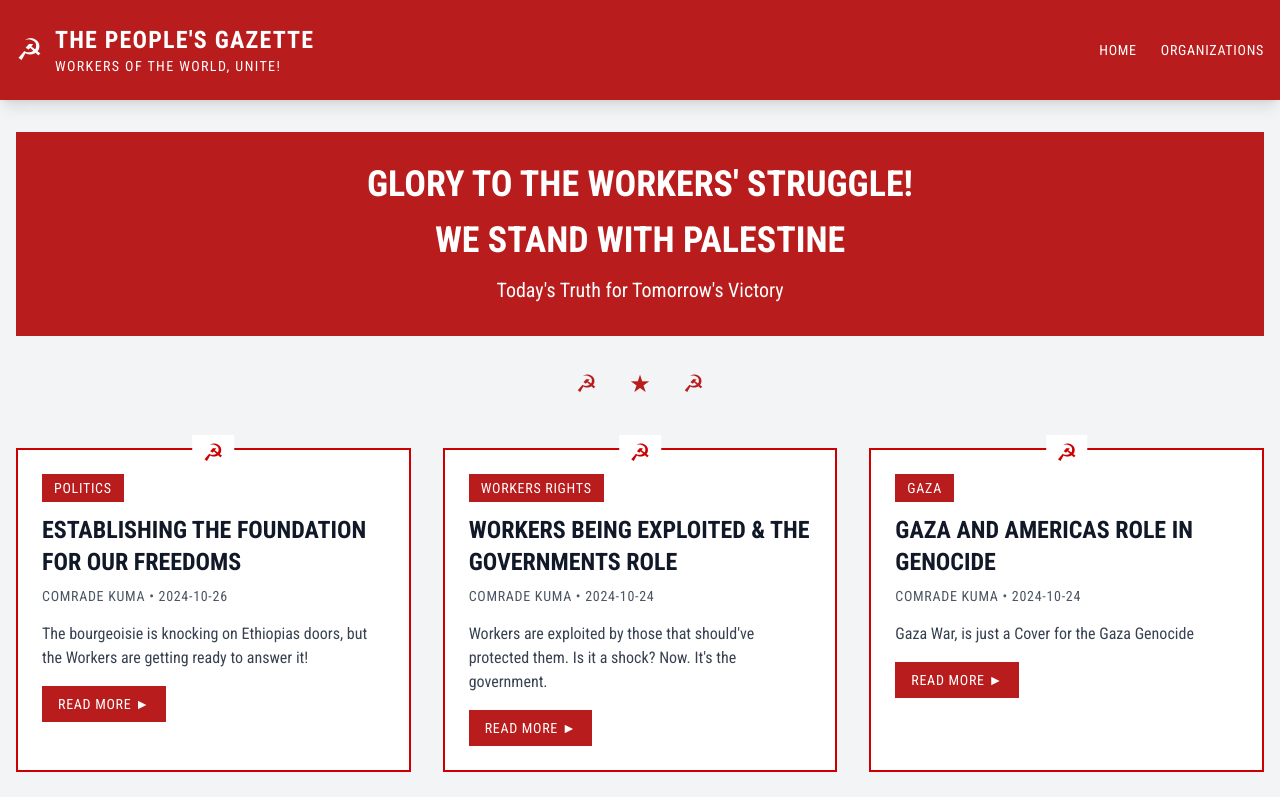
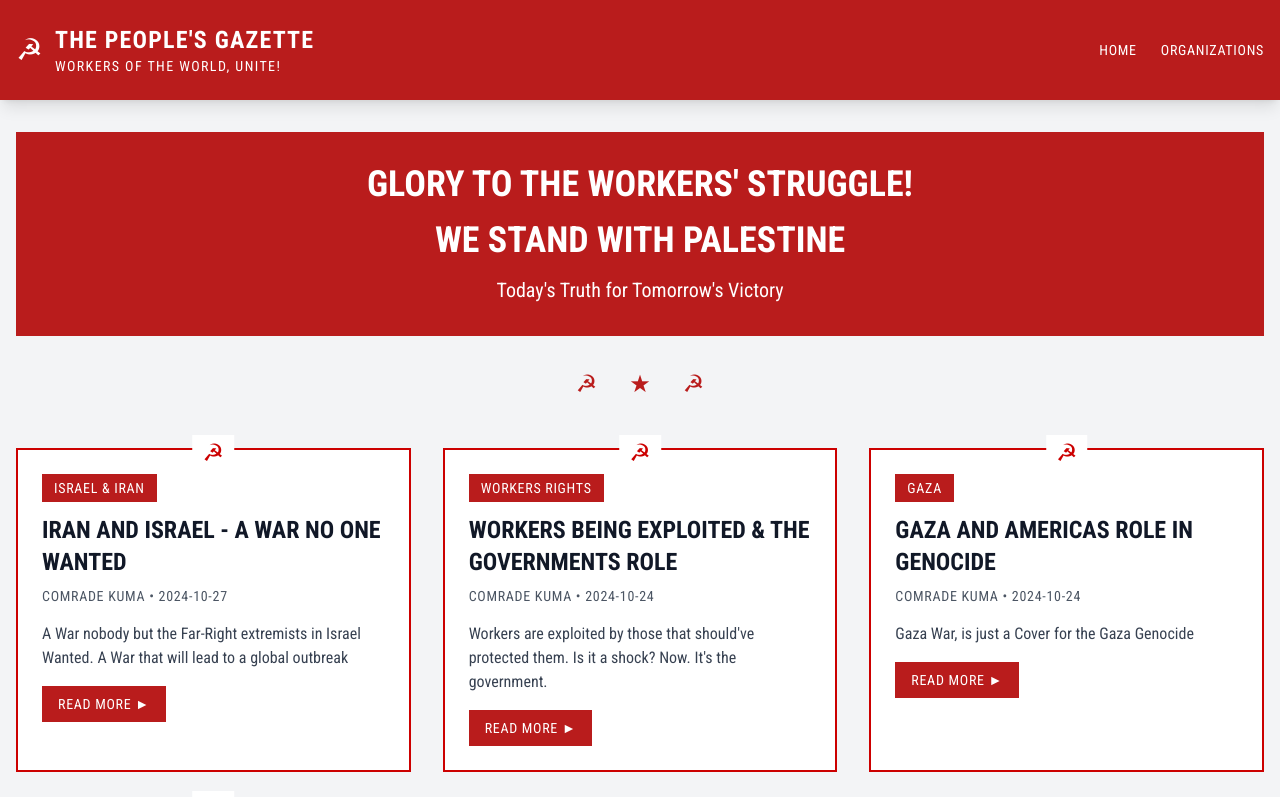
Before and after one commit to BillGStanford/PeoplesNews, a React (Vite) app: page / in a window 1280 px wide. Shown: the top 797 px of the page. Built offline with nearby package versions, Linux system fonts and the light colour scheme; the HTML template or start-up script is replaced by a standard one.

Commit message:
Update articles.js

```diff
--- a/src/data/articles.js
+++ b/src/data/articles.js
@@ -1,26 +1,38 @@
 export const articles = [
     {
-      id: 1,
-      title: "Establishing the Foundation for Our Freedoms",
-      author: "Comrade Kuma",
-      date: "2024-10-26",
-      category: "Politics",
-      content: `Can and will the Workers stop the Evil Growth of the Capitalist bourgeoisie in Ethiopia? And if "yes," how so? The country of Ethiopia is facing a major shift. Its new government under Abiy Ahmed Ali favors a Western-style leadership model, which, while promising modernization and economic growth, poses significant risks, particularly for the working class.
+        id: 4,
+        title: "Iran and Israel - A War no one Wanted",
+        author: "Comrade Kuma",
+        date: "2024-10-27",
+        category: "Israel & Iran",
+        content: `The recent attack by the State of Israel on Iran starkly illustrates the imperialist ambitions that underpin the Zionist regime—a regime constructed on the foundational principles of genocide, war, and unrelenting cruelty. This brutal assault is not merely a strategic military action; it is a calculated move in the pursuit of a “Greater Israel,” a project that aims to expand its territorial claims at the expense of oppressed peoples.
 
-      As the government lifts more regulations, business owners are exercising greater freedom over their operations, and we know where this can lead—exploitation, neglect, and the consolidation of power and wealth in the hands of a few, while the many are left struggling to make ends meet.
+The historical context of Israel’s expansionism reveals a pattern of dispossession and violence against the Palestinian people, whose lands were seized and whose rights have been systematically violated. This brutal occupation is emblematic of a broader imperialist agenda that disregards the sovereignty of nations, all in the name of capitalist expansion and regional hegemony.
 
-      The implications of this shift are profound. Workers, who form the backbone of the economy, are increasingly vulnerable. Wages may stagnate while working conditions deteriorate, leaving the very fabric of Ethiopian society at risk. When profit becomes the sole motive, the needs and rights of workers can easily be overlooked. This is not just an economic issue; it's a matter of justice, dignity, and the future of our communities.
+As Marxist-Leninists, we must understand that this assault on Iran is not an isolated incident but part of a continuum of colonialist practices that seeks to consolidate power through subjugation and annihilation. The Israeli state, in its quest for dominance, mirrors the tactics of historical oppressors—deploying military force to instill fear and dismantle resistance.
 
-      So, how can the Workers respond to this encroaching threat? We must mobilize and unite. The first step in reclaiming our rights is to increase our numbers. By organizing and bringing more workers into our fold, we can amplify our voice and strengthen our collective power. It's time to strike, to protest, and to negotiate with the government. These actions are not merely acts of defiance; they are essential strategies for asserting our rights and demanding the respect we deserve.
+This is a call to the international working class: we must unite against the forces of imperialism and colonialism that drive the Israeli state’s actions. The brutality of its occupation of Palestine is a precursor to further aggression against nations that dare to oppose its expansionist designs. We stand in solidarity with the Iranian people and all oppressed groups fighting against imperialist aggression.
 
-      Striking sends a powerful message to employers and the government: we will not stand idly by as our rights are trampled. Protests can raise awareness among the public and garner support for our cause, drawing attention to the injustices faced by workers across the country. Negotiation, on the other hand, is crucial for creating meaningful change. We must engage with policymakers, advocating for labor protections, fair wages, and safe working conditions. This requires persistence, determination, and a willingness to engage in dialogue.
+Only through revolutionary struggle can we dismantle the oppressive structures that allow such violence to persist. Let us mobilize to expose the true nature of this imperialist regime, to support self-determination for all oppressed peoples, and to envision a world free from the shackles of colonialism and capitalist exploitation.
 
-      In this crucial moment, we need solidarity. Workers from all sectors must come together, recognizing that our struggles are interconnected. When we stand united, we can challenge the capitalist structures that seek to exploit us. It is not just about defending our current rights; it is about envisioning a future where workers are valued, where labor is dignified, and where economic growth benefits all, not just the privileged few.
+The false dichotomy of nation-states obscures the deeper realities of class struggle and imperialist exploitation. The conflict is not simply a geopolitical maneuver; it is a reflection of the ongoing battle between oppressive capitalist forces and revolutionary aspirations. We must reject this binary and instead recognize the shared interests of all oppressed peoples against their imperialist oppressors.
 
-      By fostering a strong, organized movement, we can take decisive action against the encroaching forces of capitalism. We will show that the strength of the Workers is greater than the sum of its parts, that our collective will can bring about the necessary change. The time to act is now—together, we can shape a better future for Ethiopia, one that honors the contributions of all its citizens and safeguards the rights of every worker. Let us rise and reclaim our power!`,
+The long history of resistance against colonialism and imperialism provides vital lessons for understanding the current situation. The Palestinian struggle is emblematic of a broader fight against oppression, one that resonates with the histories of many nations that have faced similar fates. This shared legacy must galvanize our movements, drawing on the revolutionary spirit of past struggles to inspire contemporary action.
 
-      excerpt: "The bourgeoisie is knocking on Ethiopias doors, but the Workers are getting ready to answer it!"
-    },
+Cultural imperialism also plays a significant role in this aggression, as narratives of superiority and entitlement are propagated to justify violence and occupation. We must actively counter this by amplifying the voices of the marginalized, celebrating their cultures, and asserting their rights to self-determination. By doing so, we undermine the legitimacy of imperialist narratives and foster a revolutionary consciousness that challenges the status quo.
+
+Central to this aggression is the relentless pursuit of economic control over resources. Iran, rich in oil and strategically located, poses a significant challenge to Israeli and Western interests. The attack is not only about military dominance but also about securing access to vital resources that fuel capitalist economies. A true revolutionary response must focus on dismantling these exploitative economic structures and advocating for the redistribution of wealth and resources.
+
+In the face of such brazen aggression, we must adopt an internationalist perspective. The struggles of the Iranian people, the Palestinians, and all oppressed communities must be viewed as interconnected. Our strategy must encompass not only solidarity but also practical support for revolutionary movements worldwide. As Lenin taught us, the strength of the proletariat lies in its unity across borders. We must build coalitions that transcend national boundaries, mobilizing workers and activists globally to challenge the imperialist order.
+
+Ultimately, our fight against the Israeli state and its imperialist backers must be rooted in a vision of a just and equitable future. This future can only be realized through the dismantling of oppressive structures and the establishment of socialist systems that prioritize the needs of the people. We must advocate for a world where nations are not defined by borders imposed by colonial powers but by the collective aspirations of their peoples. In doing so, we lay the groundwork for a revolutionary transformation that dismantles the legacies of imperialism and paves the way for true liberation.
+
+By embracing these principles and strategies, we can contribute to a powerful movement that not only challenges the immediate threats posed by imperialism but also works toward a long-term vision of justice and equality for all oppressed peoples.`,
+
+
+
+        excerpt: "A War nobody but the Far-Right extremists in Israel Wanted. A War that will lead to a global outbreak"
+      },
 
     {
         id: 2,
@@ -64,5 +76,29 @@ As we witness this crisis unfold, it is imperative that we demand not only accou
 
 Let us not be complicit in this failure. We must advocate for justice, support initiatives that prioritize humanitarian aid, and work towards a future where the rights of all people are upheld and protected. Our voices must rise against the injustices, and together, we can push for a world that values human dignity and respects the rule of law. The time for action is now.`,
         excerpt: "Gaza War, is just a Cover for the Gaza Genocide"
-      }
+      },
+{
+
+      id: 1,
+      title: "Establishing the Foundation for Our Freedoms",
+      author: "Comrade Kuma",
+      date: "2024-10-26",
+      category: "Politics",
+      content: `Can and will the Workers stop the Evil Growth of the Capitalist bourgeoisie in Ethiopia? And if "yes," how so? The country of Ethiopia is facing a major shift. Its new government under Abiy Ahmed Ali favors a Western-style leadership model, which, while promising modernization and economic growth, poses significant risks, particularly for the working class.
+
+      As the government lifts more regulations, business owners are exercising greater freedom over their operations, and we know where this can lead—exploitation, neglect, and the consolidation of power and wealth in the hands of a few, while the many are left struggling to make ends meet.
+
+      The implications of this shift are profound. Workers, who form the backbone of the economy, are increasingly vulnerable. Wages may stagnate while working conditions deteriorate, leaving the very fabric of Ethiopian society at risk. When profit becomes the sole motive, the needs and rights of workers can easily be overlooked. This is not just an economic issue; it's a matter of justice, dignity, and the future of our communities.
+
+      So, how can the Workers respond to this encroaching threat? We must mobilize and unite. The first step in reclaiming our rights is to increase our numbers. By organizing and bringing more workers into our fold, we can amplify our voice and strengthen our collective power. It's time to strike, to protest, and to negotiate with the government. These actions are not merely acts of defiance; they are essential strategies for asserting our rights and demanding the respect we deserve.
+
+      Striking sends a powerful message to employers and the government: we will not stand idly by as our rights are trampled. Protests can raise awareness among the public and garner support for our cause, drawing attention to the injustices faced by workers across the country. Negotiation, on the other hand, is crucial for creating meaningful change. We must engage with policymakers, advocating for labor protections, fair wages, and safe working conditions. This requires persistence, determination, and a willingness to engage in dialogue.
+
+      In this crucial moment, we need solidarity. Workers from all sectors must come together, recognizing that our struggles are interconnected. When we stand united, we can challenge the capitalist structures that seek to exploit us. It is not just about defending our current rights; it is about envisioning a future where workers are valued, where labor is dignified, and where economic growth benefits all, not just the privileged few.
+
+      By fostering a strong, organized movement, we can take decisive action against the encroaching forces of capitalism. We will show that the strength of the Workers is greater than the sum of its parts, that our collective will can bring about the necessary change. The time to act is now—together, we can shape a better future for Ethiopia, one that honors the contributions of all its citizens and safeguards the rights of every worker. Let us rise and reclaim our power!`,
+
+      excerpt: "The bourgeoisie is knocking on Ethiopias doors, but the Workers are getting ready to answer it!"
+    },
+
   ];
```
